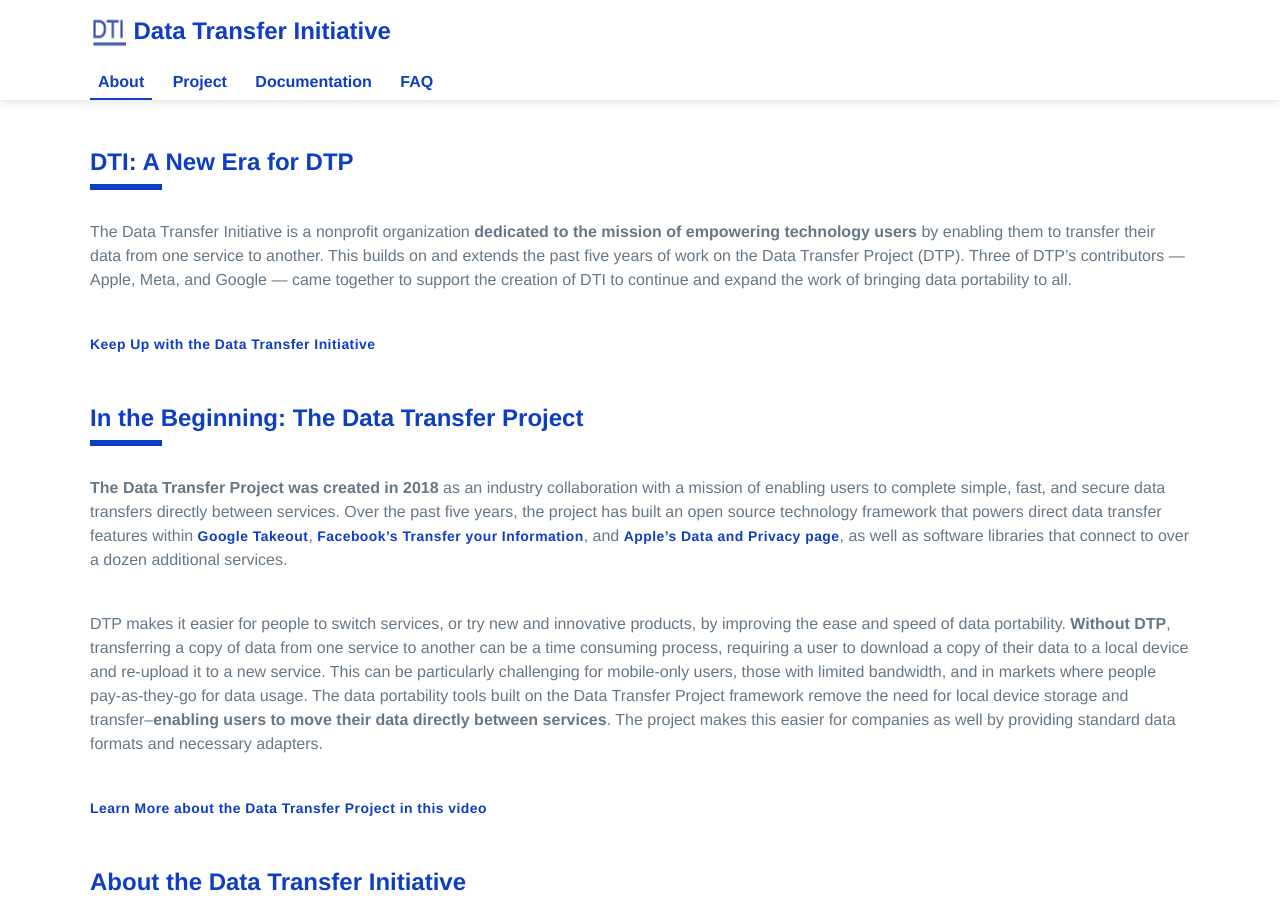
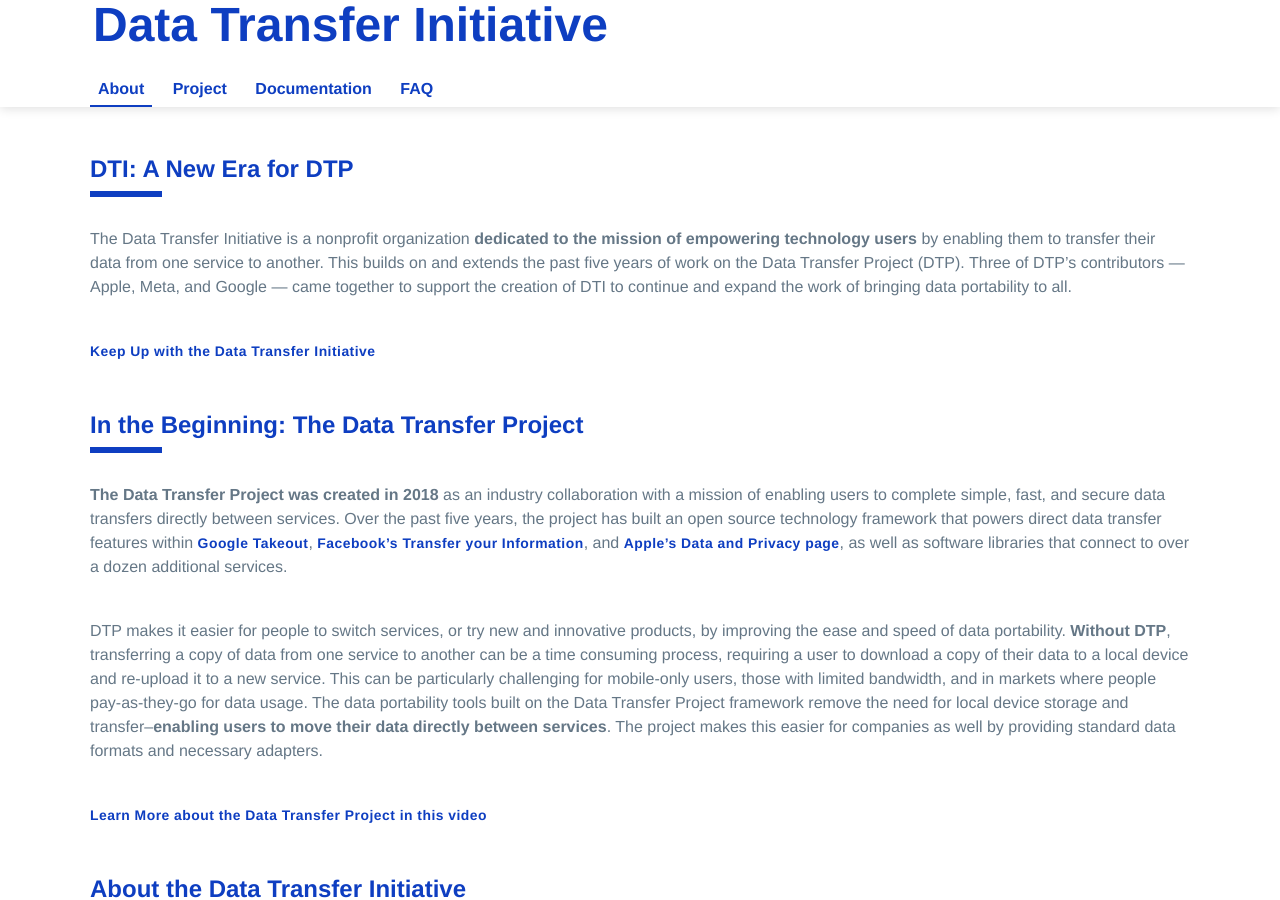
Before and after one commit to dtinit/dtinit.github.io, a Jekyll site: the page built from index.md, in a window 1280 px wide and 900 px high. Built offline with Jekyll 4.4.1, drawn with Linux system fonts in a browser that asks for light colours; our own code applies the rules of GitHub Pages for plain Markdown files; comment, search, counter and statistics services are not loaded.

Commit message:
Update nav.html

```diff
--- a/_includes/nav.html
+++ b/_includes/nav.html
@@ -1,9 +1,8 @@
 <div class="header-wrapper">
   <div id="logo-bar">
       <a href="{{site.baseurl}}/" class="logo">
-        <img src="{{site.baseurl}}/images/favicon32.png" alt="Data Transfer Initiative Logo">
         <div class="logo-text">
-          Data Transfer Initiative
+          <h1>Data Transfer Initiative</h1>
         </div>
       </a>
   </div>
```
